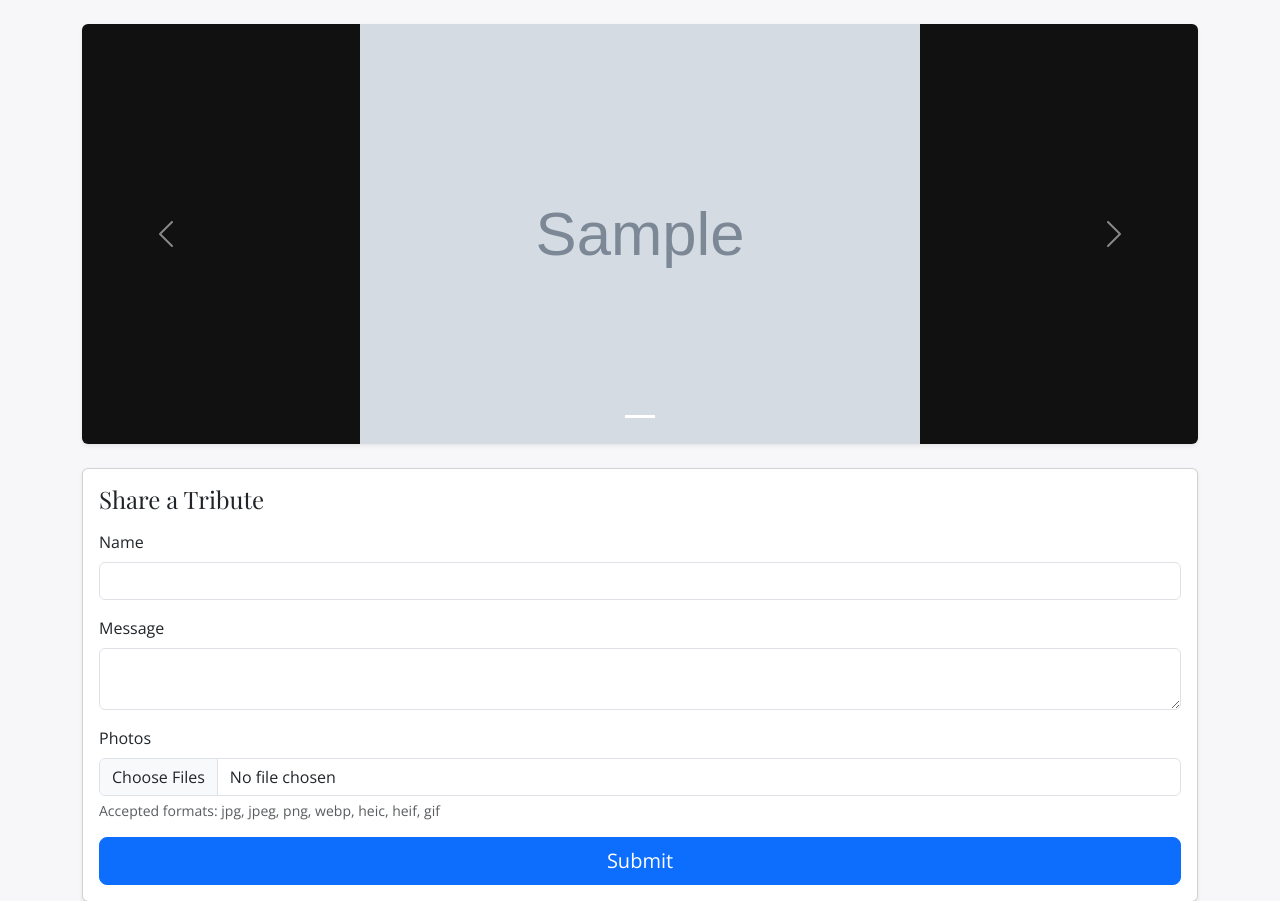
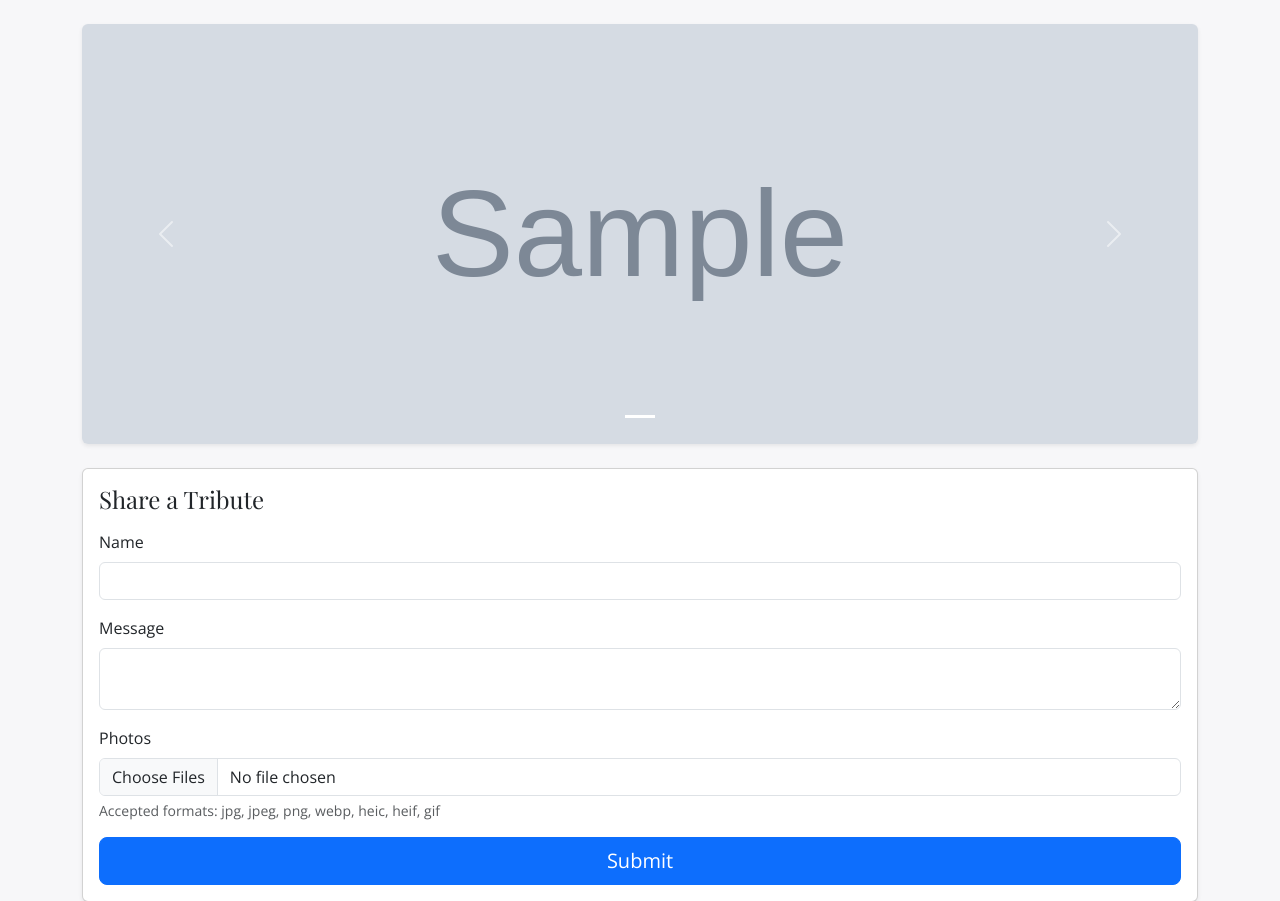
Before and after one commit to PunitSubudhi/minimal-memorial-website, a Flask app: template app/templates/index.html in a window 1280 px wide. Shown: the top 901 px of the page. Run offline with Flask 3, Linux system fonts and the light colour scheme; the template is opened without the code that fills it: most values are stand-ins (such as "Sample title", 1, 10 or a date in 2020); grey boxes marked "Sample" are stand-in pictures; form fields are guessed from the names that the template uses.

Commit message:
Update main.css

```diff
--- a/static/css/main.css
+++ b/static/css/main.css
@@ -22,7 +22,6 @@ h1, h2, h3, h4, h5, h6 {
     width: 100%;
     height: 420px;
     max-height: 420px;
-    object-fit: contain;
     background-color: #111;
 }
 
```
